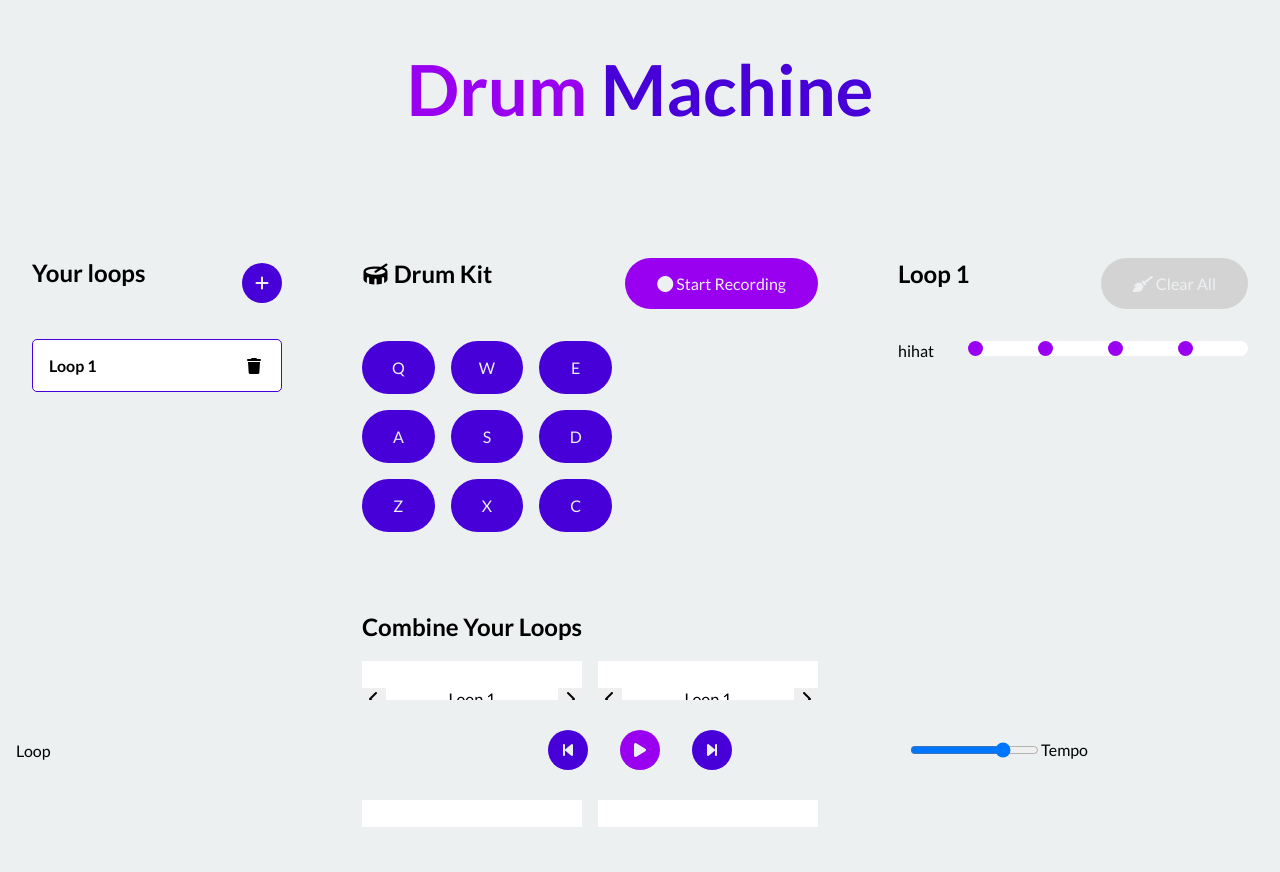
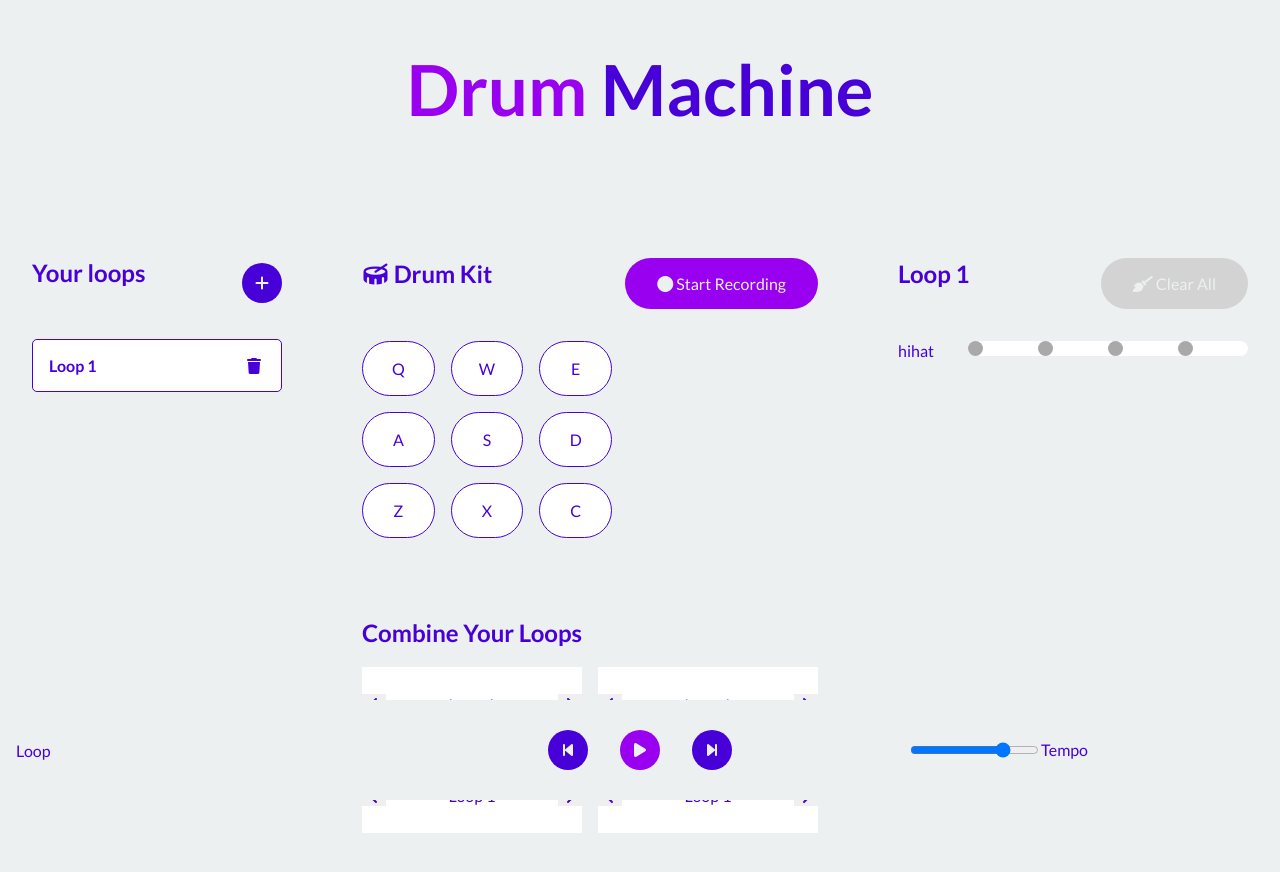
Before and after one commit to slowjo/drum-machine, a React (Create React App) app: page / in a window 1280 px wide. Shown: the top 872 px of the page. Built offline with nearby package versions, Linux system fonts and the light colour scheme.

Commit message:
larger beat points

```diff
--- a/src/components/drumkit/Keyboard.js
+++ b/src/components/drumkit/Keyboard.js
@@ -10,6 +10,7 @@ const Keyboard = (props) => {
 
     return (
       <div className="keyboard mb-3" style={props.mobile ? {width: '100%'} : {}}>
+        {!props.mobile && (
           <div className="flex flex-center flex-space-between mb-1">
             <h2 className="text-center mt-0">
               <i className="fa-solid fa-drum"></i> Drum Kit
@@ -21,6 +22,7 @@ const Keyboard = (props) => {
               </button>
             </div>
           </div>
+        )}
         <div className={`${!props.mobile ? 'flex flex-gap-1' : '' }`} >
           <div className="pads flex-2" style={props.mobile ? {maxWidth: '100%'} : {}} onClick={props.mobile ? () => {} : props.handleClick} onTouchStart={props.handleClick}>
             {pads.map((pad) => (
@@ -40,6 +42,14 @@ const Keyboard = (props) => {
             )
           }
         </div>
+        {props.mobile && (
+            <div className='flex flex-center mt-1'>
+              <button className={recordClassName} onClick={props.record}>
+                <i className="fa-solid fa-circle"></i>{" "}
+                {props.recording ? "Stop Recording" : "Start Recording"}
+              </button>
+            </div>
+        )}
       </div>
     );
   };
--- a/src/components/visualdrumpattern/PatternPoint.js
+++ b/src/components/visualdrumpattern/PatternPoint.js
@@ -128,7 +128,7 @@ const PatternPoint = ({ timeout, barRef, mouseIn, interactive, sendDataForMove,
       ) : (
         <div
           className="pattern-point"
-          style={{ left: `calc((${timeout} * 25%))`, backgroundColor: 'var(--primary-color)' }}
+          style={{ left: `calc((${timeout} * 25%))`, backgroundColor: 'darkgrey' }}
           ref={pointRef}
         ></div>
       )}
--- a/src/index.css
+++ b/src/index.css
@@ -17,6 +17,7 @@ body {
   justify-content: center;
   font-family: 'Lato', sans-serif;
 /*   font-size: 1.2rem; */
+  color: var(--dark-color);
   background-color: var(--light-color);
   padding: 0 2em;
   padding-bottom: 100px;
@@ -135,10 +136,11 @@ body {
 
 .drum-pad,
 .drum-pad-mobile{
-  background: var(--dark-color);
+  background: white;
 /*  Clay Stuff  */
 /*   background: #7ca2ff; */
-  color: var(--light-color);
+  color: var(--dark-color);
+  border: 1px solid var(--dark-color);
   border-radius: 50px;
 /*   border-radius: 0.5em; */
   cursor: pointer;
@@ -188,6 +190,10 @@ body {
 
 .mt-0 {
   margin-top: 0;
+}
+
+.mt-1 {
+  margin-top: 1em;
 }
 
 .my-1 {
@@ -262,8 +268,10 @@ body {
 }
 
 .pattern-bar {
+  --size: 30px;
+
   width: 100%;
-  height: 15px;
+  height: var(--size);
   background: white;
   border-radius: 20px;
   margin-bottom: 1em;
@@ -276,7 +284,7 @@ body {
   top: 0;
   left: 0;
   right: 0;
-  height: 15px;
+  height: var(--size);
   border-radius: 20px;
   background: #FF85B3;
   transform: scaleX(0);
@@ -313,10 +321,16 @@ body {
   position: absolute;
   top: 0;
   background: var(--dark-color);
-  width: 15px;
-  height: 15px;
+  width: var(--size);
+  height: var(--size);
   border-radius: 50%;
   z-index: 2;
+}
+
+@media (min-width: 500px) {
+  .pattern-bar {
+    --size: 15px;
+  }
 }
 
 .loop-combiner-container.active {
```
Lines whose indentation alone changed are shown as unchanged.
